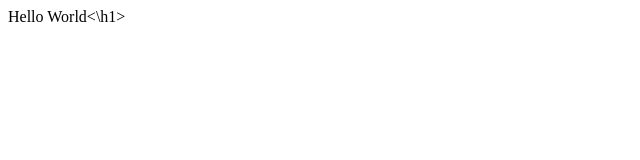
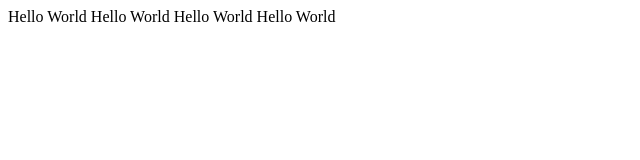
Before and after one commit to LukaPrle/folder1, a plain HTML site: page index.html in a window 1280 px wide. Shown: the whole page, without its empty margins (0-640 px from the left). Drawn offline with Linux system fonts and the light colour scheme.

Commit message:
Update index.html

```diff
--- a/index.html
+++ b/index.html
@@ -1 +1,4 @@
-<h>Hello World<\h1>
+<h>Hello World</h1>
+<h>Hello World</h1>
+<h>Hello World</h1>
+<h>Hello World</h1>
```
